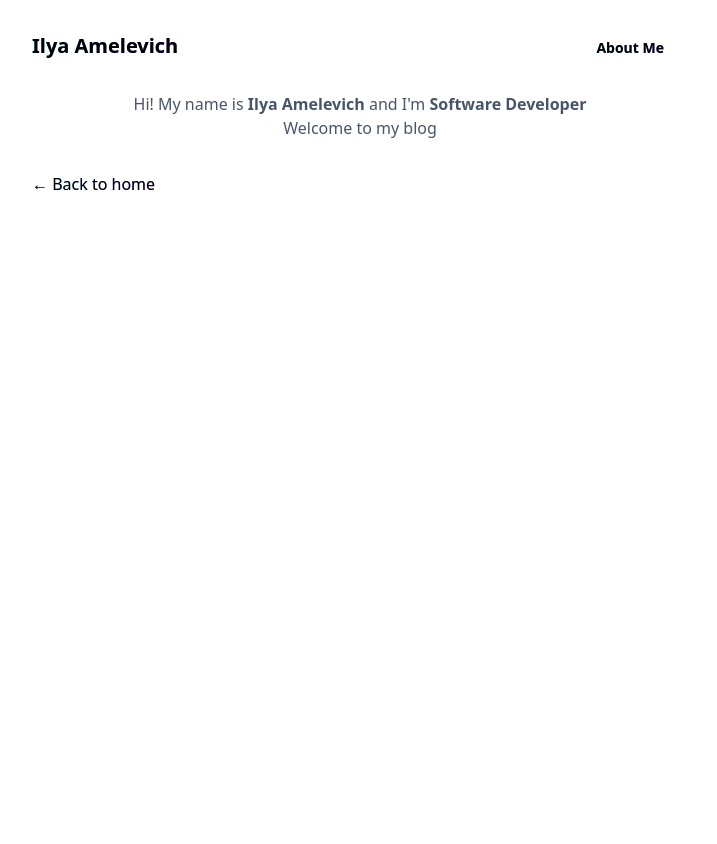
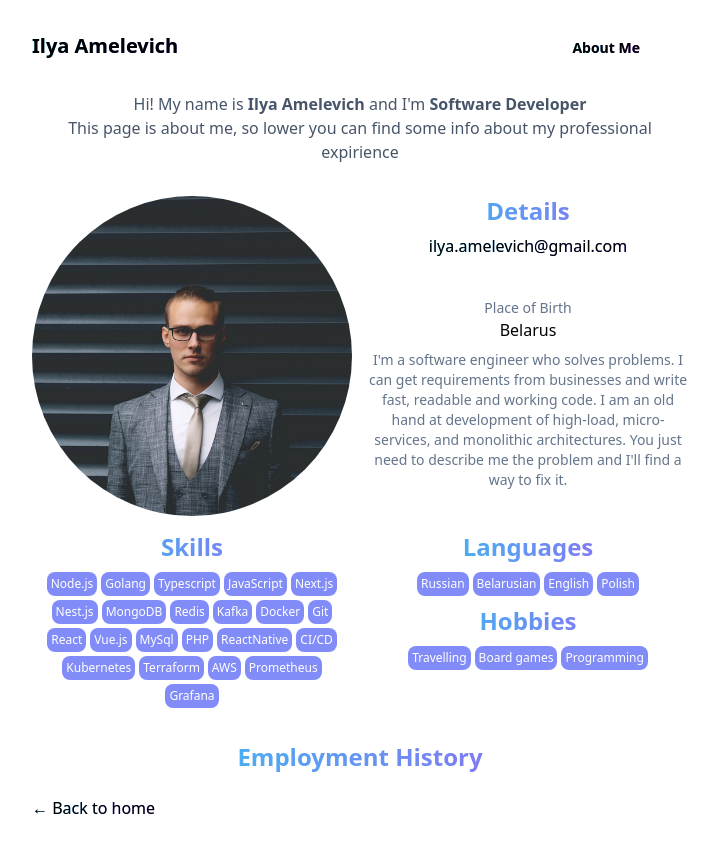
Before and after one commit to iamelevich/uol-web-development-final-project, a Next.js app: page /about in a window 1280 px wide. Shown: the whole page, without its empty margins (280-997 px from the left). Before the commit the page ends 800 px from the top, so only its background shows below. Built offline with nearby package versions, Linux system fonts and the light colour scheme.

Commit message:
Update README and start about page
Signed-off-by: Ilya Amelevich <ilya.amelevich@gmail.com>

```diff
--- a/components/header.tsx
+++ b/components/header.tsx
@@ -23,6 +23,13 @@ export default function Header() {
                 </a>
               </Link>
             </li>
+            <li>
+              <Link href="https://github.com/iamelevich">
+                <a className="gradient-link">
+                  <i className="fa-brands fa-github"></i>
+                </a>
+              </Link>
+            </li>
           </ul>
         </nav>
       </div>
--- a/pages/about.tsx
+++ b/pages/about.tsx
@@ -1,5 +1,7 @@
 import Head from 'next/head';
 import Layout from '../components/layout';
+import Image from 'next/image';
+import myPhoto from '../public/images/my_photo.jpg';
 
 export default function About({}) {
   return (
@@ -12,7 +14,106 @@ export default function About({}) {
           Hi! My name is <strong>Ilya Amelevich</strong> and I{"'"}m{' '}
           <strong>Software Developer</strong>
         </p>
-        <p>Welcome to my blog</p>
+        <p>
+          This page is about me, so lower you can find some info about my
+          professional expirience
+        </p>
+      </section>
+      <section className="grid grid-cols-1 gap-4 sm:grid-cols-2 mb-8">
+        <Image
+          src={myPhoto}
+          alt="My photo"
+          className="rounded-full transition ease-in-out delay-150 duration-1000 hover:rotate-180"
+        />
+        <div className="text-center">
+          <h2 className="text-2xl font-extrabold leading-tight mb-2 bg-gradient-to-r from-cyan-400 to-purple-500 bg-clip-text text-transparent">
+            Details
+          </h2>
+          <ul>
+            <li className="mb-2">
+              <a
+                href="mailto:ilya.amelevich@gmail.com"
+                className="gradient-link"
+              >
+                ilya.amelevich@gmail.com
+              </a>
+            </li>
+            <li className="mb-2">
+              <a
+                href="https://www.linkedin.com/in/ilya-amelevich-9a8443b6/"
+                className="gradient-link mr-2"
+              >
+                <i className="fa-brands fa-linkedin"></i>
+              </a>
+              <a href="https://github.com/iamelevich" className="gradient-link">
+                <i className="fa-brands fa-github"></i>
+              </a>
+            </li>
+            <li className="text-sm text-slate-500">Place of Birth</li>
+            <li className="mb-2">Belarus</li>
+            <li className="text-sm text-slate-500">
+              I{"'"}m a software engineer who solves problems. I can get
+              requirements from businesses and write fast, readable and working
+              code. I am an old hand at development of high-load,
+              micro-services, and monolithic architectures. You just need to
+              describe me the problem and I{"'"}ll find a way to fix it.
+            </li>
+          </ul>
+        </div>
+        <div className="text-center">
+          <h2 className="text-2xl font-extrabold leading-tight mb-2 bg-gradient-to-r from-cyan-400 to-purple-500 bg-clip-text text-transparent">
+            Skills
+          </h2>
+          <ul>
+            <li className="cv-badge">Node.js</li>
+            <li className="cv-badge">Golang</li>
+            <li className="cv-badge">Typescript</li>
+            <li className="cv-badge">JavaScript</li>
+            <li className="cv-badge">Next.js</li>
+            <li className="cv-badge">Nest.js</li>
+            <li className="cv-badge">MongoDB</li>
+            <li className="cv-badge">Redis</li>
+            <li className="cv-badge">Kafka</li>
+            <li className="cv-badge">Docker</li>
+            <li className="cv-badge">Git</li>
+            <li className="cv-badge">React</li>
+            <li className="cv-badge">Vue.js</li>
+            <li className="cv-badge">MySql</li>
+            <li className="cv-badge">PHP</li>
+            <li className="cv-badge">ReactNative</li>
+            <li className="cv-badge">CI/CD</li>
+            <li className="cv-badge">Kubernetes</li>
+            <li className="cv-badge">Terraform</li>
+            <li className="cv-badge">AWS</li>
+            <li className="cv-badge">Prometheus</li>
+            <li className="cv-badge">Grafana</li>
+          </ul>
+        </div>
+        <div className="text-center">
+          <h2 className="text-2xl font-extrabold leading-tight mb-2 bg-gradient-to-r from-cyan-400 to-purple-500 bg-clip-text text-transparent">
+            Languages
+          </h2>
+          <ul className="mb-2">
+            <li className="cv-badge">Russian</li>
+            <li className="cv-badge">Belarusian</li>
+            <li className="cv-badge">English</li>
+            <li className="cv-badge">Polish</li>
+          </ul>
+
+          <h2 className="text-2xl font-extrabold leading-tight mb-2 bg-gradient-to-r from-cyan-400 to-purple-500 bg-clip-text text-transparent">
+            Hobbies
+          </h2>
+          <ul>
+            <li className="cv-badge">Travelling</li>
+            <li className="cv-badge">Board games</li>
+            <li className="cv-badge">Programming</li>
+          </ul>
+        </div>
+      </section>
+      <section className="text-center">
+        <h2 className="text-2xl font-extrabold leading-tight mb-2 bg-gradient-to-r from-cyan-400 to-purple-500 bg-clip-text text-transparent">
+          Employment History
+        </h2>
       </section>
     </Layout>
   );
--- a/styles/global.css
+++ b/styles/global.css
@@ -5,6 +5,10 @@
 @layer components {
   .gradient-link {
     @apply bg-gradient-to-r from-cyan-400 to-purple-500 bg-clip-text transition ease-in-out delay-150 duration-300 hover:text-transparent
+  }
+
+  .cv-badge {
+    @apply px-1 py-1 bg-indigo-400 rounded-lg inline-block text-xs m-0.5 text-white
   }
 
   .prose a {
```
Also changed, not shown: public/images/my_photo.jpg (added), 1 other file (tests, documents, lock files or other folders).
